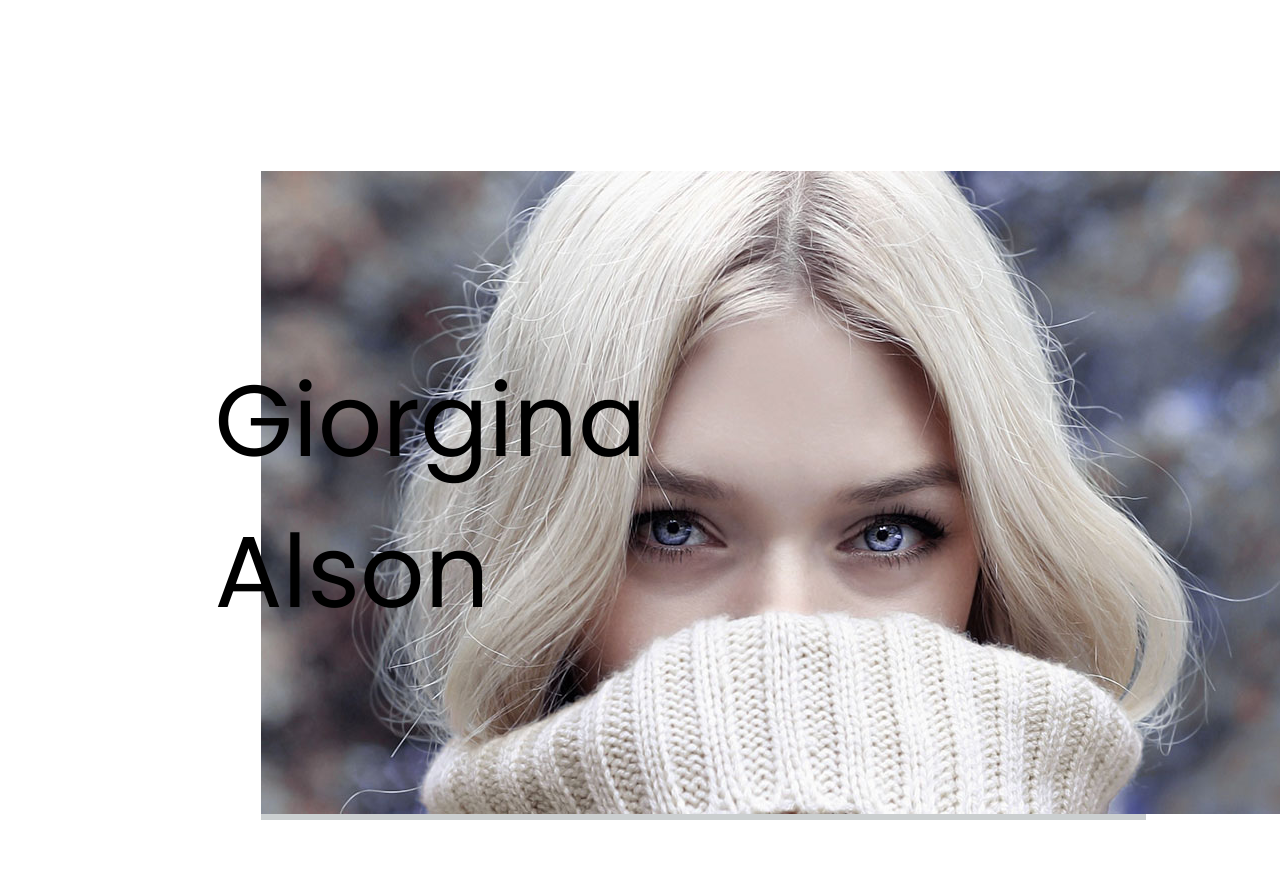
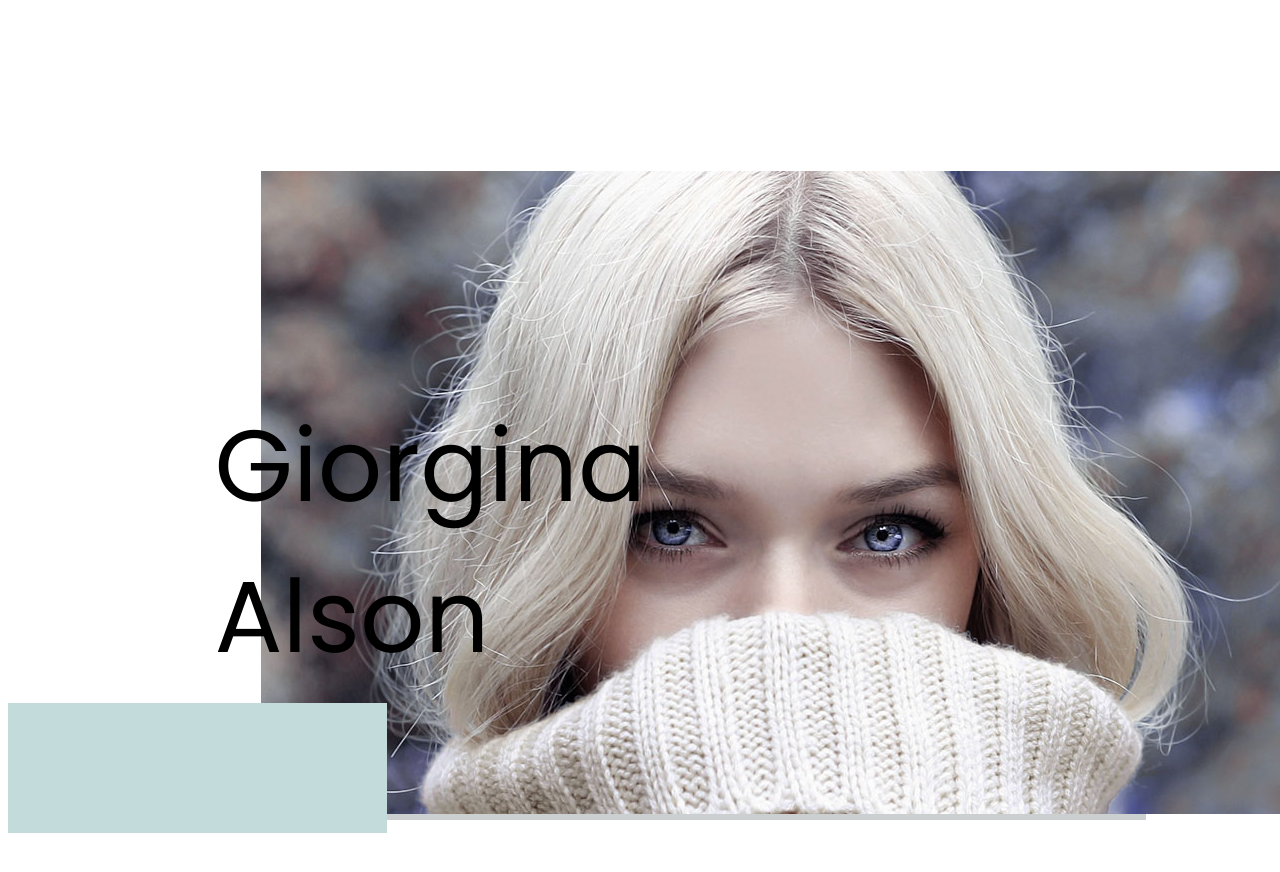
Before and after one commit to yehorich75/mi-talent.yeh, a website: page public/index.html in a window 1280 px wide. Shown: the part 132-1004 px from the top of the page. Before the commit the page ends 960 px from the top, so only its background shows below. Drawn offline with nearby package versions, Linux system fonts and the light colour scheme.

Commit message:
Video Button Start

```diff
--- a/public/index.html
+++ b/public/index.html
@@ -31,6 +31,7 @@
         <div class="hero-container">
           <div class="hero-image"><img src="img/hero-img.jpg" alt="Alt"></div>
           <h1>Giorgina Alson</h1>
+          <div class="hero-video__button"></div>
         </div>
       </section>
     </div>
--- a/src/sass/index.sass
+++ b/src/sass/index.sass
@@ -72,8 +72,9 @@ header.header
 		position: relative
 		align-items: center
 		.hero-image
-			grid-area: b
 			background: #cbcfd0
+			grid-row: 1 / span 10
+			grid-column: b
 		h1
 			display: block
 			font-size: 101px
@@ -82,3 +83,8 @@ header.header
 			grid-column: 2 / span 5
 			position: absolute
 			left: 80px
+		.hero-video__button
+			background: $color-olive
+			grid-row: 8 / span 10
+			grid-column: 1 / span 3
+			height: 130px
```
Also changed, not shown: public/css/index.css, public/css/style.css.
